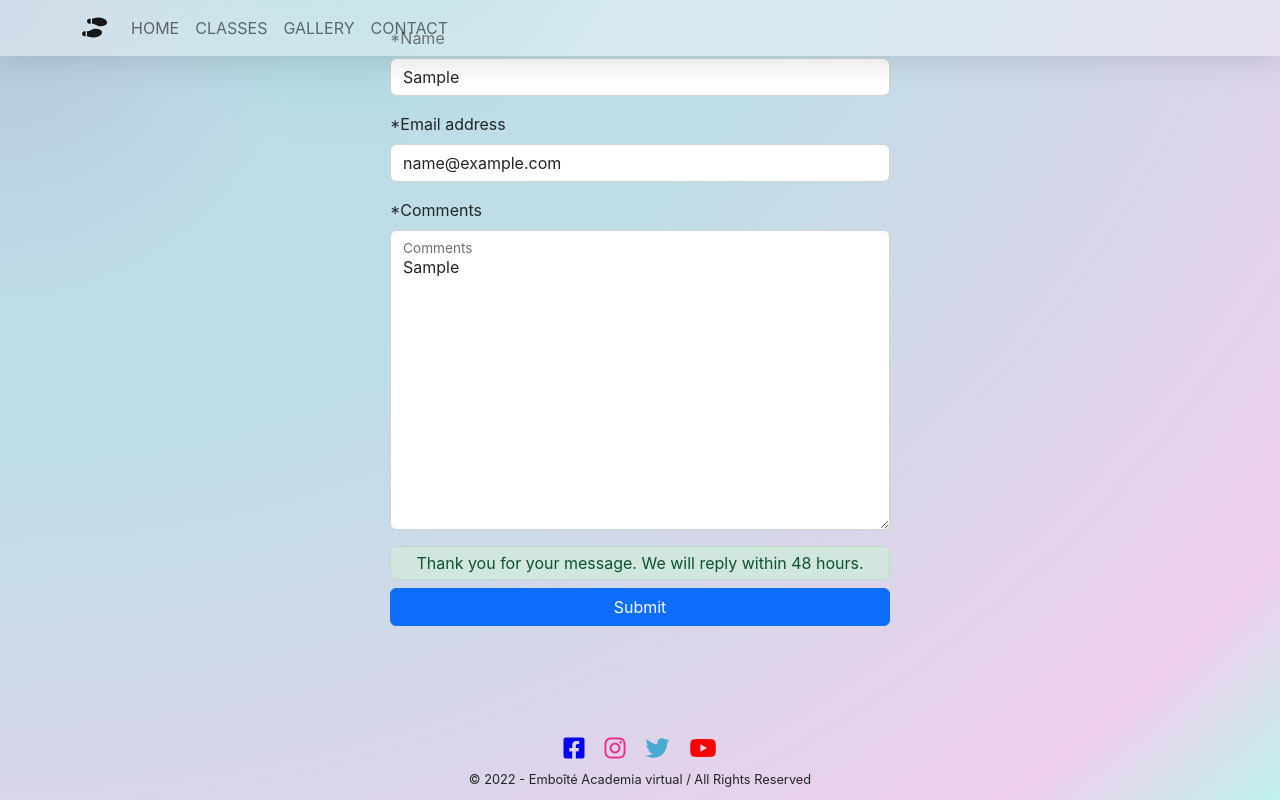
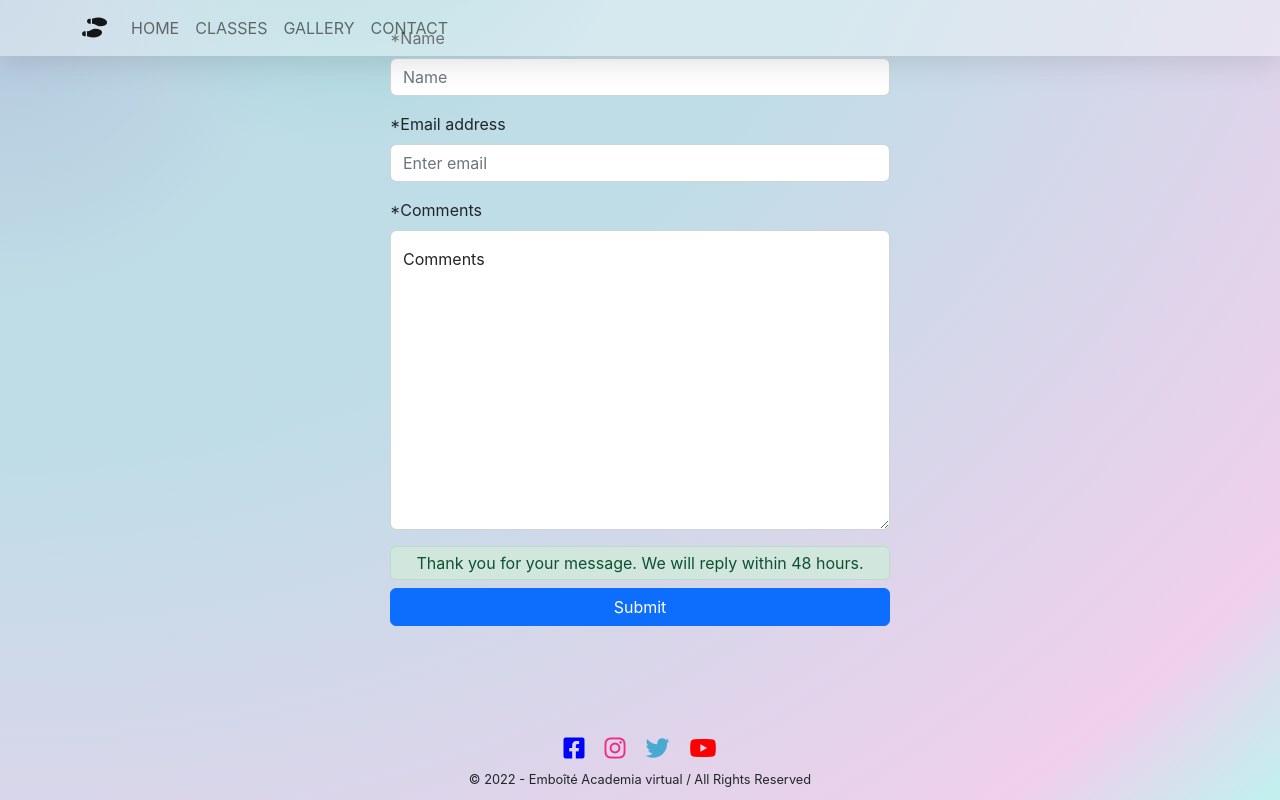
Before and after one commit to Chimoha31/Embo-t-Academia-virtual, a React (Create React App) app: page /contact in a window 1280 px wide. Both pictures are taken after typing "Sample", "name@example.com", "Sample" into the empty fields and a click on the button "Submit". Shown: the part 347-1147 px from the top of the page. Built offline with nearby package versions, Linux system fonts and the light colour scheme.

Commit message:
Fixed error

```diff
--- a/src/pages/contact/Contact.jsx
+++ b/src/pages/contact/Contact.jsx
@@ -6,23 +6,17 @@ const Contact = () => {
   const [name, setName] = useState("");
   const [email, setEmail] = useState("");
   const [comments, setComments] = useState("");
-  const [submitMsg, setSubmitMsg] = useState("");
-
-  // console.log(name);
-  // console.log(email);
-  // console.log(comments);
+  const [error, setError] = useState("");
+  const [success, setSuccess] = useState("");
 
   const handleSubmit = (e) => {
-    setSubmitMsg("");
+    setError("");
+    setSuccess("");
     e.preventDefault();
     if (name === "" || email === "" || comments === "") {
-      setSubmitMsg("Please fill in the blank");
+      setError("Please fill in the blank");
     } else if (name && email && comments) {
-      setSubmitMsg(
-        "Thank you for your message. We will reply within 48 hours."
-      );
-
-      //reset!!!!!!!!!!!!!!!!!!!!
+      setSuccess("Thank you for your message. We will reply within 48 hours.");
       setName("");
       setEmail("");
       setComments("");
@@ -38,6 +32,7 @@ const Contact = () => {
           <Form.Control
             type="name"
             placeholder="Name"
+            value={name}
             onChange={(e) => setName(e.target.value)}
           />
         </Form.Group>
@@ -48,6 +43,7 @@ const Contact = () => {
           <Form.Control
             type="email"
             placeholder="Enter email"
+            value={email}
             onChange={(e) => setEmail(e.target.value)}
           />
         </Form.Group>
@@ -64,18 +60,19 @@ const Contact = () => {
             placeholder="Leave a comment here"
             className="comments"
             style={{ height: "300px" }}
+            value={comments}
             onChange={(e) => setComments(e.target.value)}
           />
         </FloatingLabel>
 
-        {submitMsg && (
-          <Alert
-            variant={
-              submitMsg === "Please fill in the blank" ? "danger" : "success"
-            }
-            className="mb-2 p-1 text-center"
-          >
-            {submitMsg}
+        {error && !success && (
+          <Alert variant="danger" className="mb-2 p-1 text-center msg">
+            {error}
+          </Alert>
+        )}
+        {success && !error && (
+          <Alert variant="success" className="mb-2 p-1 text-center msg">
+            {success}
           </Alert>
         )}
 
--- a/src/pages/contact/Contact.scss
+++ b/src/pages/contact/Contact.scss
@@ -2,6 +2,18 @@
   height: 100vh;
   & .form {
     width: 90%;
+  }
+}
+
+.msg {
+  animation: message 0.5s ease-in-out forwards;
+}
+@keyframes message {
+  from {
+    opacity: 0;
+  }
+  to {
+    opacity: 1;
   }
 }
 
```
